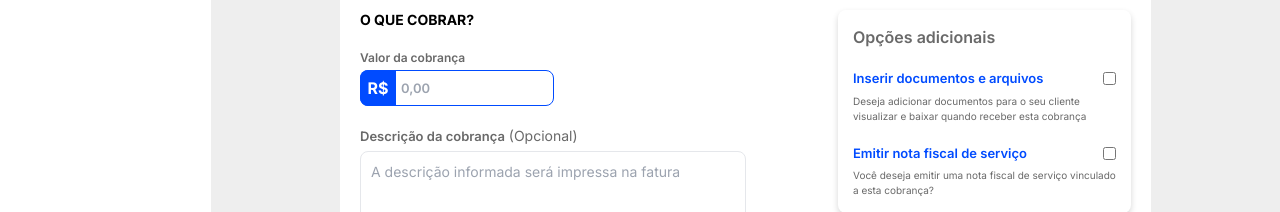
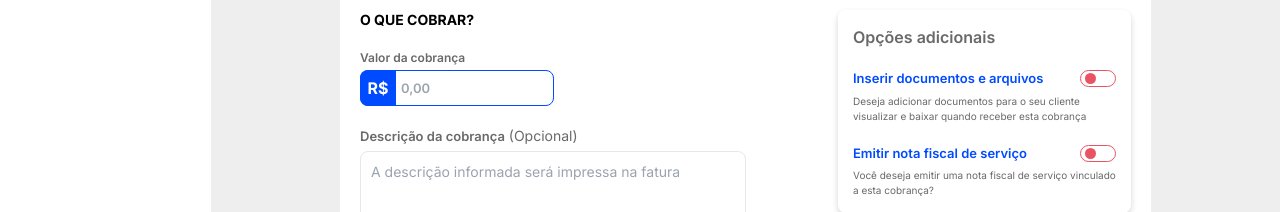
Before and after one commit to vitorluigiorsini/converteme-cobranca, a React (Vite) app: page / in a window 1280 px wide. Shown: the part 318-530 px from the top of the page. Built offline with nearby package versions, Linux system fonts and the light colour scheme.

Commit message:
feat: creates switch button

```diff
--- a/src/components/payment/FirstStep.tsx
+++ b/src/components/payment/FirstStep.tsx
@@ -68,7 +68,10 @@ const FirstStep = () => {
                 <h3 className="text-secondary text-[13px] font-semibold">
                   Inserir documentos e arquivos
                 </h3>
-                <input type="checkbox" className="" />
+                <label className="switch">
+                  <input type="checkbox" />
+                  <span className="slider round"></span>
+                </label>
               </div>
               <h5 className="text-primary text-[10px] font-normal">
                 Deseja adicionar documentos para o seu cliente visualizar e
@@ -81,7 +84,10 @@ const FirstStep = () => {
                 <h3 className="text-secondary text-[13px] font-semibold">
                   Emitir nota fiscal de serviço
                 </h3>
-                <input type="checkbox" className="" />
+                <label className="switch">
+                  <input type="checkbox" />
+                  <span className="slider round"></span>
+                </label>
               </div>
               <h5 className="text-primary text-[10px] font-normal">
                 Você deseja emitir uma nota fiscal de serviço vinculado a esta
@@ -95,7 +101,7 @@ const FirstStep = () => {
         <h3 className="text-black text-sm font-bold">
           QUAL SERÁ A FORMA DE PAGAMENTO?
         </h3>
-        <div className="flex items-center -mb-[5px] rounded-lg border border-primary w-[386px] h-[40px] text-center">
+        <div className="flex items-center -mb-[5px] rounded-lg border border-primary w-[386px] h-10 text-center">
           <a className="bg-secondary rounded-lg text-white text-base font-bold py-2 flex-1 cursor-pointer">
             À vista ou parcelado
           </a>
--- a/src/index.css
+++ b/src/index.css
@@ -11,6 +11,57 @@
   font-family: Inter, system-ui, sans-serif;
   scroll-behavior: smooth;
   color-scheme: light;
+}
+
+.switch {
+  position: relative;
+  display: block;
+  width: 36px;
+  height: 17px;
+}
+
+.slider {
+  position: absolute;
+  cursor: pointer;
+  top: 0;
+  left: 0;
+  right: 0;
+  bottom: 0;
+  background: transparent;
+  transition: .3s;
+  border: 1px solid #EA5462;
+}
+
+.slider:before {
+  position: absolute;
+  content: '';
+  top: 2px;
+  left: 4px;
+  background-color: #EA5462;
+  transition: .3s;
+}
+
+.switch input {
+  display: none;
+}
+
+.switch input:checked+.slider {
+  border: 1px solid #00CDA8;
+}
+
+.switch input:checked+.slider:before {
+  left: 21px;
+  background: #00CDA8;
+}
+
+.slider.round {
+  border-radius: 12px;
+}
+
+.slider.round:before {
+  width: 11px;
+  height: 11px;
+  border-radius: 50%;
 }
 
 .accordion>input[type="checkbox"] {
```
